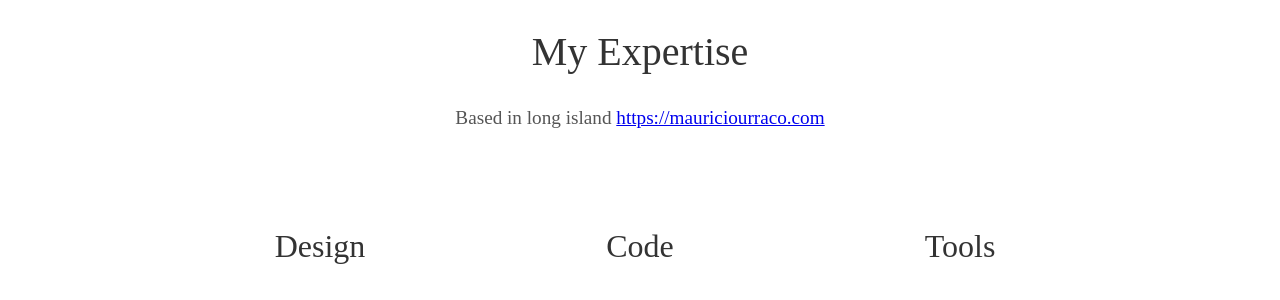
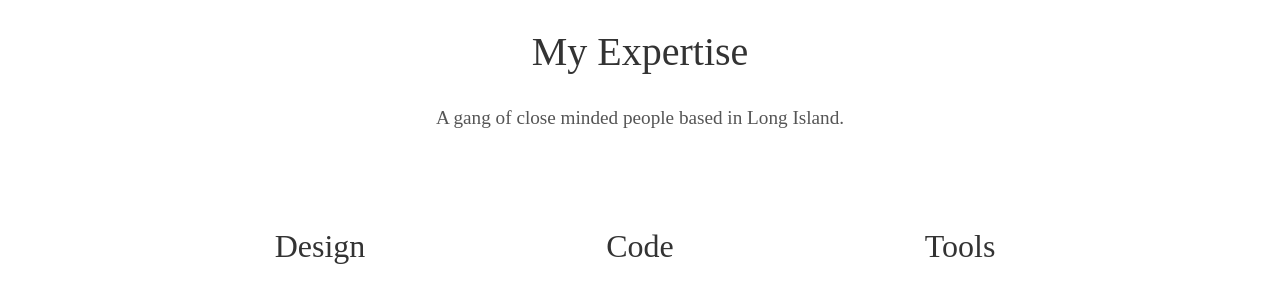
Before and after one commit to Kashotex/kashotex-beta, a Jekyll site: the page built from index.html, in a window 1280 px wide. Shown: the part 953-1253 px from the top of the page. Built offline with Jekyll 4.4.1, drawn with Linux system fonts in a browser that asks for light colours; some web fonts are replaced.

Commit message:
Update _config.yml

```diff
--- a/_config.yml
+++ b/_config.yml
@@ -6,7 +6,7 @@ description: The Public Enemies Gang Website
 
 # User settings
 username: The Public Enemies
-user_description: Based in long island <a href="https://mauriciourraco.com" target="_blank">https://mauriciourraco.com</a>
+user_description: A gang of close minded people based in Long Island.
 user_title: Long Island
 email: thepublicenemiesv1@gmail.com
 # twitter_username: lorem_ipsum
```
